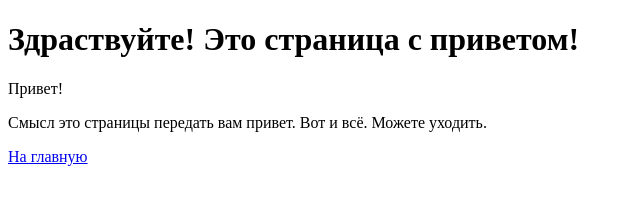
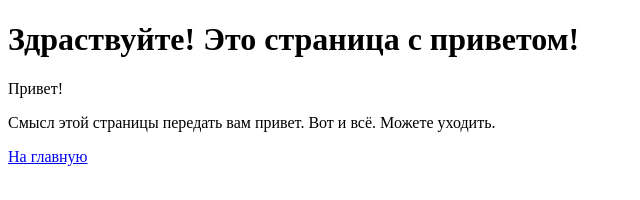
Before and after one commit to Leva-Shagalov/Homework3, a plain HTML site: page hello.html in a window 1280 px wide. Shown: the full height of the page, 0-640 px from the left. Drawn offline with Linux system fonts and the light colour scheme.

Commit message:
Снова поправил текст на hello.html)
Какой я невнимательный.

```diff
--- a/hello.html
+++ b/hello.html
@@ -7,7 +7,7 @@
 <body>
     <h1>Здраствуйте! Это страница с приветом!</h1>
     <p>Привет!</p>
-    <p>Смысл это страницы передать вам привет. Вот и всё. Можете уходить.</p>
+    <p>Смысл этой страницы передать вам привет. Вот и всё. Можете уходить.</p>
     <a href="index.html">На главную</a>
 </body>
 </html>
```
